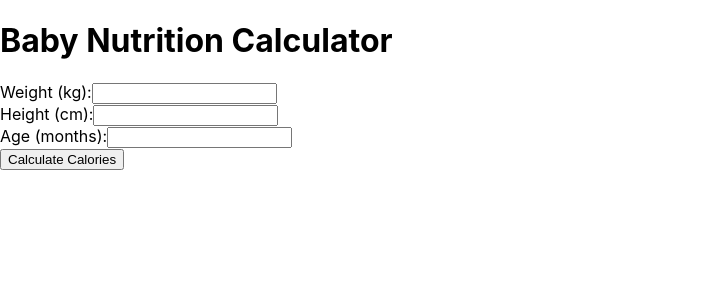
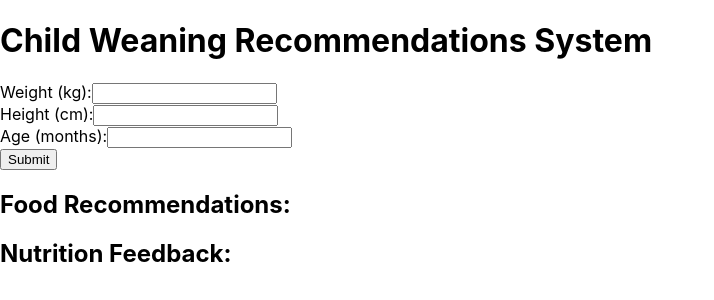
Before and after one commit to dawn-ndemo/rule-based-weaning-system, a React (Create React App) app: page / in a window 1280 px wide. Shown: the top 300 px of the page, without its empty margins (0-714 px from the left). Built offline with nearby package versions, Linux system fonts and the light colour scheme.

Commit message:
better user input form with some placeholder code

```diff
--- a/src/App.js
+++ b/src/App.js
@@ -1,11 +1,56 @@
-import React from 'react';
-import BabyInputForm from './components/BabyInputForm';
+import React, { useState } from 'react';
+import './App.css';
 
 function App() {
+  const [weight, setWeight] = useState('');
+  const [height, setHeight] = useState('');
+  const [age, setAge] = useState('');
+  const [recommendations, setRecommendations] = useState('');
+  const [feedback, setFeedback] = useState('');
+
+  const handleSubmit = () => {
+    // Validate input data
+    if (age < 6 || age > 23) {
+      alert('This system only works for kids aged 6-23 months old.');
+      return;
+    }
+
+    // To insert here an API request to the Python backend to pass the weight, height, and age data
+    // Example:
+    // axios.post('/process-data', { weight, height, age })
+    //   .then(response => {
+    //     setRecommendations(response.data.recommendations);
+    //     setFeedback(response.data.feedback);
+    //   })
+    //   .catch(error => console.error('Error processing data:', error));
+
+    // to replace this after doing the API
+    setRecommendations('Sample food recommendations');
+    setFeedback('Sample nutrition feedback');
+  };
+
   return (
-    <div className="App">
-      <h1>Baby Nutrition Calculator</h1>
-      <BabyInputForm />
+    <div className="container">
+      <h1>Child Weaning Recommendations System</h1>
+      <div className="input-group">
+        <label>Weight (kg):</label>
+        <input type="number" value={weight} onChange={(e) => setWeight(e.target.value)} />
+      </div>
+      <div className="input-group">
+        <label>Height (cm):</label>
+        <input type="number" value={height} onChange={(e) => setHeight(e.target.value)} />
+      </div>
+      <div className="input-group">
+        <label>Age (months):</label>
+        <input type="number" value={age} onChange={(e) => setAge(e.target.value)} />
+      </div>
+      <button onClick={handleSubmit}>Submit</button>
+      <div className="output">
+        <h2>Food Recommendations:</h2>
+        <p>{recommendations}</p>
+        <h2>Nutrition Feedback:</h2>
+        <p>{feedback}</p>
+      </div>
     </div>
   );
 }
```
